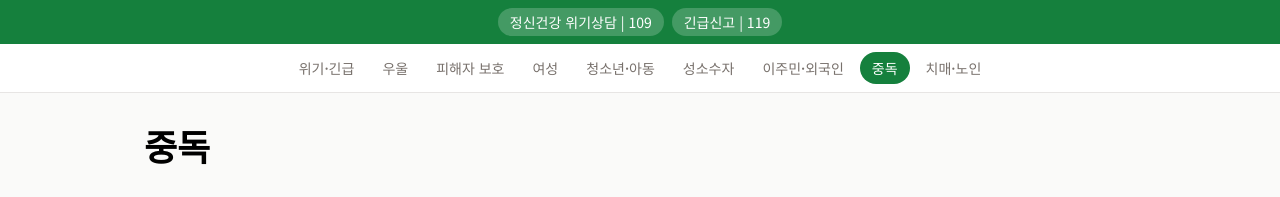
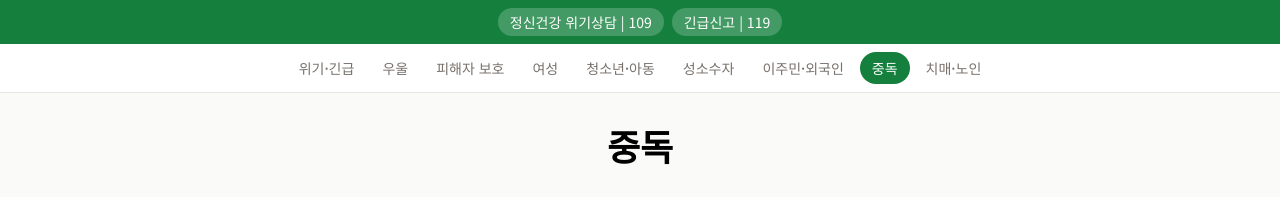
Before and after one commit to gunhalee/maeum-helpline, a Next.js app: page /addiction in a window 1280 px wide. Shown: the top 197 px of the page. Built offline with nearby package versions, Linux system fonts and the light colour scheme; no server answers.

Commit message:
card design

```diff
--- a/src/app/[category]/page.tsx
+++ b/src/app/[category]/page.tsx
@@ -74,10 +74,7 @@ export default async function CategoryPage({ params }: Props) {
   const isCrisis = category === 'crisis'
   const headerTitle = isCrisis ? SITE_NAME : meta.label
   const headerDescription = isCrisis ? SITE_DESC : null
-  const headerClassName = isCrisis ? 'text-center' : ''
-  const descriptionClassName = isCrisis
-    ? 'mx-auto mt-2 max-w-lg text-base text-stone-500'
-    : 'mt-2 max-w-lg text-base text-stone-500'
+  const descriptionClassName = 'mx-auto mt-2 max-w-lg text-base text-stone-500'
   const breadcrumbJsonLd = {
     '@context': 'https://schema.org',
     '@type': 'BreadcrumbList',
@@ -106,7 +103,7 @@ export default async function CategoryPage({ params }: Props) {
         }}
       />
       <section className="mx-auto max-w-5xl px-4 pb-12 pt-8">
-        <header className={headerClassName}>
+        <header className="text-center">
           <h1 className="text-3xl font-semibold md:text-4xl">{headerTitle}</h1>
           {headerDescription ? (
             <p className={descriptionClassName}>{headerDescription}</p>
```
